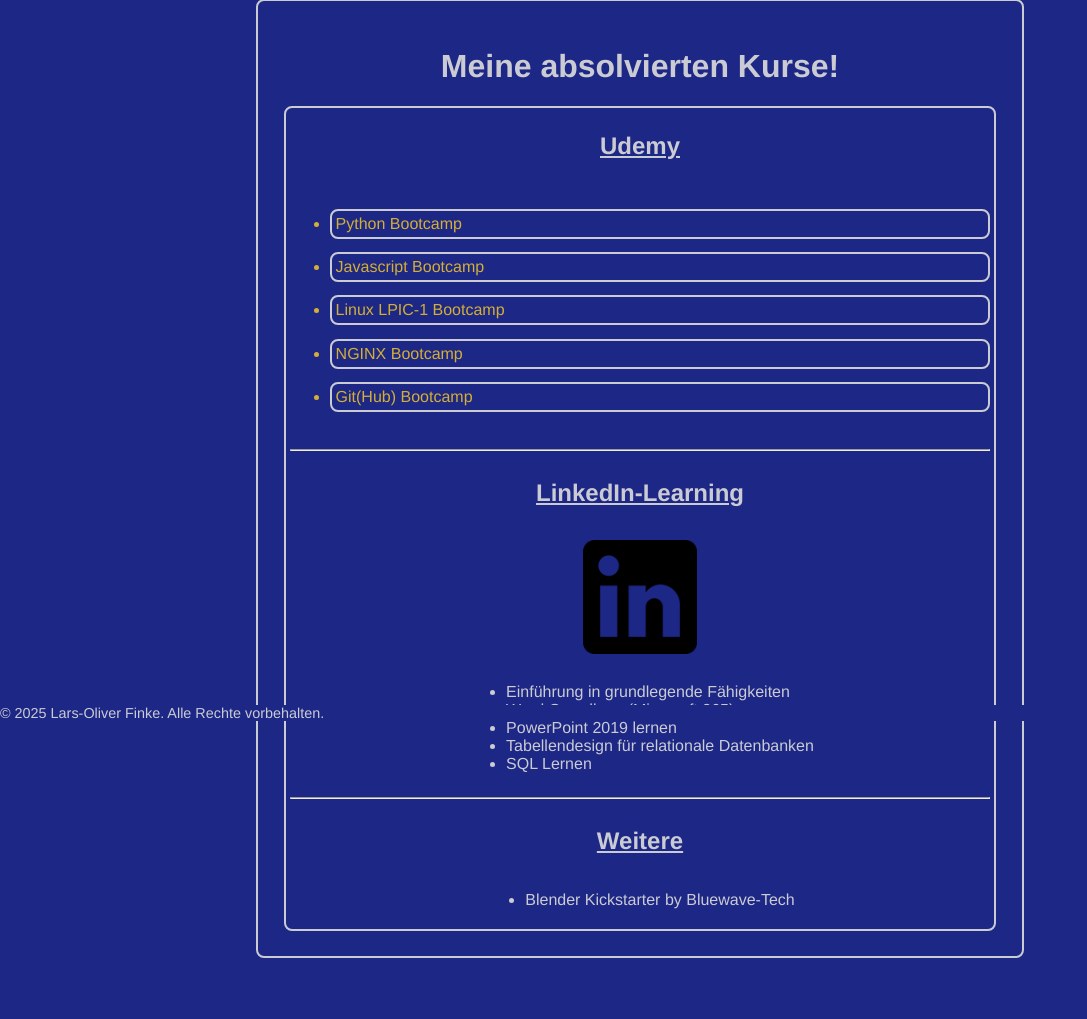
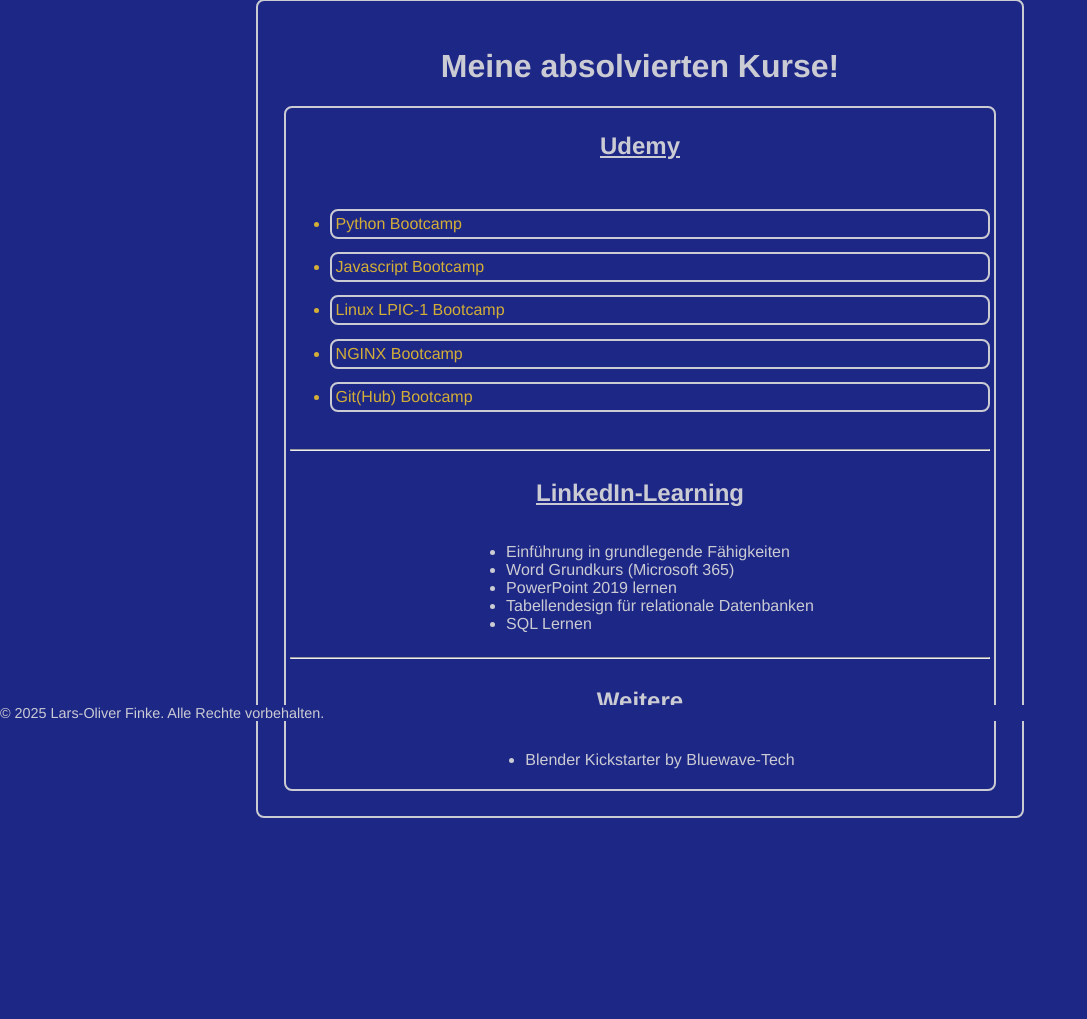
Before and after one commit to LarsOFinke/MyPortfolio, a Flask app: page /qualifications in a window 1280 px wide. Shown: the part 79-1098 px from the top of the page, without its empty margins (0-1087 px from the left). After the commit the page ends 897 px from the top, so only its background shows below. Run offline with Flask 3, Linux system fonts and the light colour scheme.

Commit message:
Moved LinkedIn-link to the contact page.

```diff
--- a/src/static/style/contact.css
+++ b/src/static/style/contact.css
@@ -1,5 +1,7 @@
 /* ### CONTACT PAGE ### */
-
+#linkedin {
+    width: 100%;
+}
 .col-50 > input {
     margin-right: 2rem;
 }
--- a/src/static/style/qualifications.css
+++ b/src/static/style/qualifications.css
@@ -1,7 +1,3 @@
-#linkedin {
-    width: 100%;
-}
-
 .udemy li {
     width: fit-content;
     color: var(--gold);
@@ -38,5 +34,6 @@
     top: 0;
 }
 .collapsible img {
+    width: 100%;
     margin: 1% 0;
 }
--- a/src/templates/contact.html
+++ b/src/templates/contact.html
@@ -31,6 +31,12 @@
         </div>
         {% endif %}
     {% endwith %}
+
+    <div class="centered col-20">
+        <a class="centered" href="https://www.linkedin.com/in/lars-oliver-finke-35a65a347/" target="_blank">
+            <img id="linkedin" src="{{ url_for('static', filename='images/linkedin.png') }}" alt="LinkedIn Logo">
+        </a>
+    </div>
 
     <form method="POST">
         <div class="btn-box">
--- a/src/templates/qualifications.html
+++ b/src/templates/qualifications.html
@@ -32,7 +32,7 @@
                     <label for="python-head">Python Bootcamp</label>
                     <div class="collapsible">
                         <a href="https://www.udemy.com/certificate/UC-62816cd1-e1e3-4a44-a153-e4c26f8ad710/" target="_blank">
-                            <img id="linkedin" src="{{ url_for('static', filename='images/cert_python.jpg') }}"></img>
+                            <img src="{{ url_for('static', filename='images/cert_python.jpg') }}"></img>
                         </a>
                     </div>
                 </div>
@@ -43,7 +43,7 @@
                     <label for="javascript-head">Javascript Bootcamp</label>
                     <div class="collapsible">
                         <a href="https://www.udemy.com/certificate/UC-a1ac840e-3bd7-41a2-b44e-2b47e91b60cc/" target="_blank">
-                            <img id="linkedin" src="{{ url_for('static', filename='images/cert_javascript.jpg') }}"></img>
+                            <img src="{{ url_for('static', filename='images/cert_javascript.jpg') }}"></img>
                         </a>
                     </div>
                 </div>
@@ -54,7 +54,7 @@
                     <label for="linux-head">Linux LPIC-1 Bootcamp</label>
                     <div class="collapsible">
                         <a href="https://www.udemy.com/certificate/UC-7834757f-b910-4e68-ab94-ddc55d4ff637/" target="_blank">
-                            <img id="linkedin" src="{{ url_for('static', filename='images/cert_linux.jpg') }}"></img>
+                            <img src="{{ url_for('static', filename='images/cert_linux.jpg') }}"></img>
                         </a>
                     </div>
                 </div>
@@ -65,7 +65,7 @@
                     <label for="nginx-head">NGINX Bootcamp</label>
                     <div class="collapsible">
                         <a href="https://www.udemy.com/certificate/UC-8bc4376e-a312-44aa-b709-67818a316000/" target="_blank">
-                            <img id="linkedin" src="{{ url_for('static', filename='images/cert_nginx.jpg') }}"></img>
+                            <img src="{{ url_for('static', filename='images/cert_nginx.jpg') }}"></img>
                         </a>
                     </div>
                 </div>
@@ -76,7 +76,7 @@
                     <label for="git-head">Git(Hub) Bootcamp</label>
                     <div class="collapsible">
                         <a href="https://www.udemy.com/certificate/UC-185ec357-edf6-4013-8bb5-d120cc97dd69/" target="_blank">
-                            <img id="linkedin" src="{{ url_for('static', filename='images/cert_git.jpg') }}"></img>
+                            <img src="{{ url_for('static', filename='images/cert_git.jpg') }}"></img>
                         </a>
                     </div>
                 </div>
@@ -86,12 +86,6 @@
         <hr>
 
         <h2><u>LinkedIn-Learning</u></h2>
-        <div class="centered col-20">
-            <a class="centered" href="https://www.linkedin.com/in/lars-oliver-finke-35a65a347/" target="_blank">
-                <img id="linkedin" src="{{ url_for('static', filename='images/linkedin.png') }}" alt="LinkedIn Logo">
-            </a>
-        </div>
-
         <ul>
             <li>Einführung in grundlegende Fähigkeiten</li>
             <li>Word Grundkurs (Microsoft 365)</li>
```
